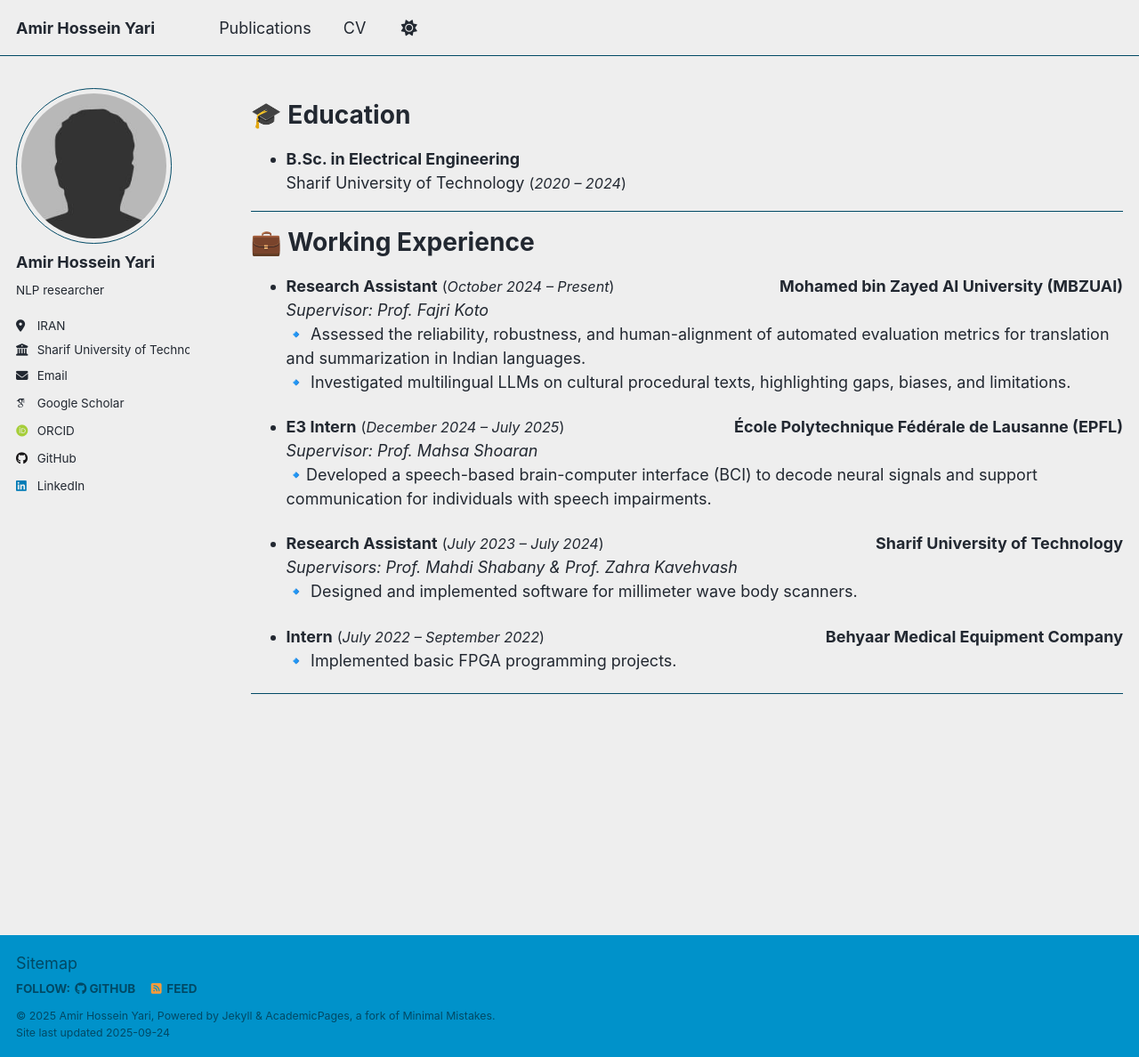
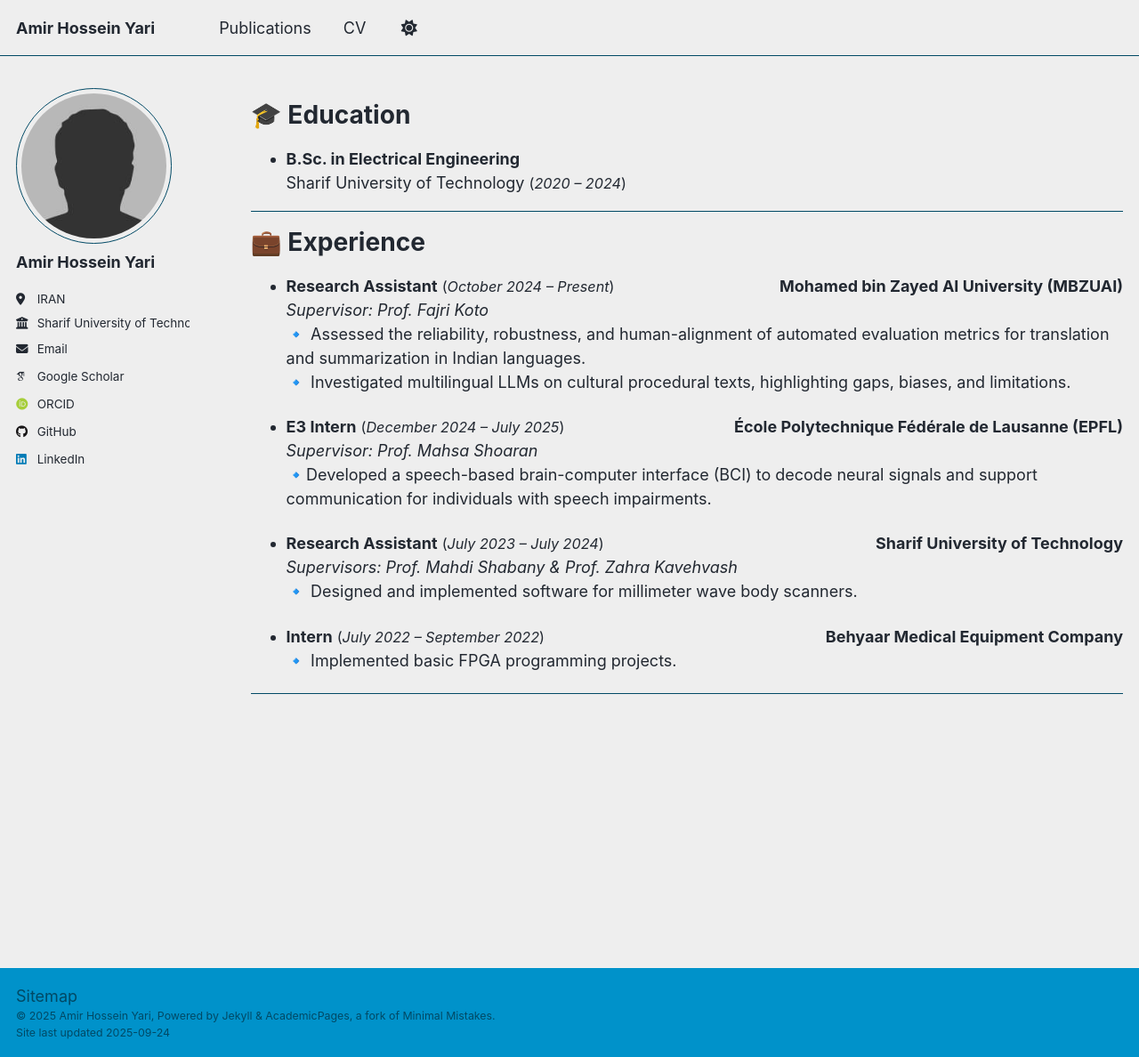
Before and after one commit to AmirHosseinYari2002/AmirHosseinYari2002.github.io, a Jekyll site: the page built from _pages/cv.md, in a window 1280 px wide and 1188 px high. Shown: the whole window at 89% size. Built offline with Jekyll 4.4.1, drawn with Linux system fonts in a browser that asks for light colours; some web fonts are replaced; a script that is not in the unit is left out.

Commit message:
Update footer

```diff
--- a/_config.yml
+++ b/_config.yml
@@ -12,7 +12,7 @@ site_theme               : "air" # Currently available options are "default", "a
 title                    : "Amir Hossein Yari"
 title_separator          : "-"
 name                     : &name "Amir Hossein Yari"
-description              : &description "Your Name's academic portfolio"   # Update this with a general description of your site, this is the default if not overridden by a page
+description              : &description "Amir Hossein Yari's academic portfolio"   # Update this with a general description of your site, this is the default if not overridden by a page
 url                      : https://AmirHosseinYari2002.github.io # The base hostname & protocol for your site e.g. "https://[your GitHub username].github.io",
                                                            # or if you already have some other page hosted on Github then use "https://[your GitHub username].github.io/[Your Repo Name]"
 baseurl                  : "" # the subpath of your site, e.g. "/blog"
@@ -26,7 +26,7 @@ author:
   avatar           : "bio-photo.jpg"
   name             : "Amir Hossein Yari"
   pronouns         : # example: "she/her"
-  bio              : "NLP researcher"
+  bio              : ""
   location         : "IRAN"
   employer         : "Sharif University of Technology"
   uri              : # ""
@@ -127,8 +127,8 @@ atom_feed:
 
 
 # SEO Related
-google_site_verification :
-bing_site_verification   :
+google_site_verification : "-uy44-jJaDKd9cbjlvsbiklFgTM8uneox4ibU8078Dc"
+bing_site_verification   : "90793E5569B2F1A89BD1D9A530B3F013"
 alexa_site_verification  :
 yandex_site_verification :
 
--- a/_includes/footer.html
+++ b/_includes/footer.html
@@ -1,23 +1,4 @@
 {% include base_path %}
-
-{% if site.author.github or site.author.bitbucket or site.atom_feed.hide != true %}
-<div class="page__footer-follow">
-  <ul class="social-icons">
-    {% if site.data.ui-text[site.locale].follow_label %}
-      <li><strong>{{ site.data.ui-text[site.locale].follow_label }}</strong></li>
-    {% endif %}
-    {% if site.author.github %}
-      <li><a href="http://github.com/{{ site.author.github }}"><i class="fab fa-github" aria-hidden="true"></i> GitHub</a></li>
-    {% endif %}
-    {% if site.author.bitbucket %}
-      <li><a href="http://bitbucket.org/{{ site.author.bitbucket }}"><i class="fab fa-bitbucket" aria-hidden="true"></i> Bitbucket</a></li>
-    {% endif %}
-    {% if site.atom_feed.hide != true %}
-    <li><a href="{% if site.atom_feed.path %}{{ site.atom_feed.path }}{% else %}{{ base_path }}/feed.xml{% endif %}"><i class="fa fa-fw fa-rss-square" aria-hidden="true"></i> {{ site.data.ui-text[site.locale].feed_label | default: "Feed" }}</a></li>
-    {% endif %}
-  </ul>
-</div>
-{% endif %}
 
 <div class="page__footer-copyright">
   &copy; {{ site.time | date: '%Y' }} {{ site.name | default: site.title }}, {{ site.data.ui-text[site.locale].powered_by | default: "Powered by" }} <a href="http://jekyllrb.com" rel="nofollow">Jekyll</a> &amp; <a href="https://github.com/academicpages/academicpages.github.io">AcademicPages</a>, a fork of <a href="https://mademistakes.com/work/minimal-mistakes-jekyll-theme/" rel="nofollow">Minimal Mistakes</a>.<br />
--- a/_pages/cv.md
+++ b/_pages/cv.md
@@ -13,7 +13,7 @@ redirect_from:
 
 ---
 
-# 💼 Working Experience
+# 💼 Experience
 
 - **Research Assistant** <span style="font-size:0.9em;">(*October 2024 – Present*)</span>  <span style="float:right; font-weight:bold;">
     <a href="https://mbzuai.ac.ae/" target="_blank" style="color: inherit; text-decoration: none;">Mohamed bin Zayed AI University (MBZUAI)</a>
```
